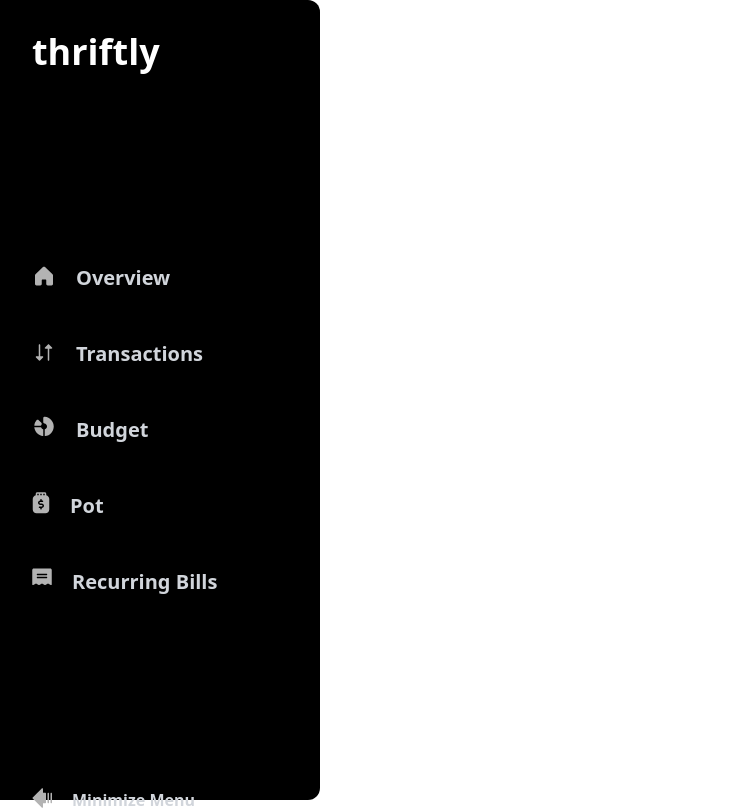
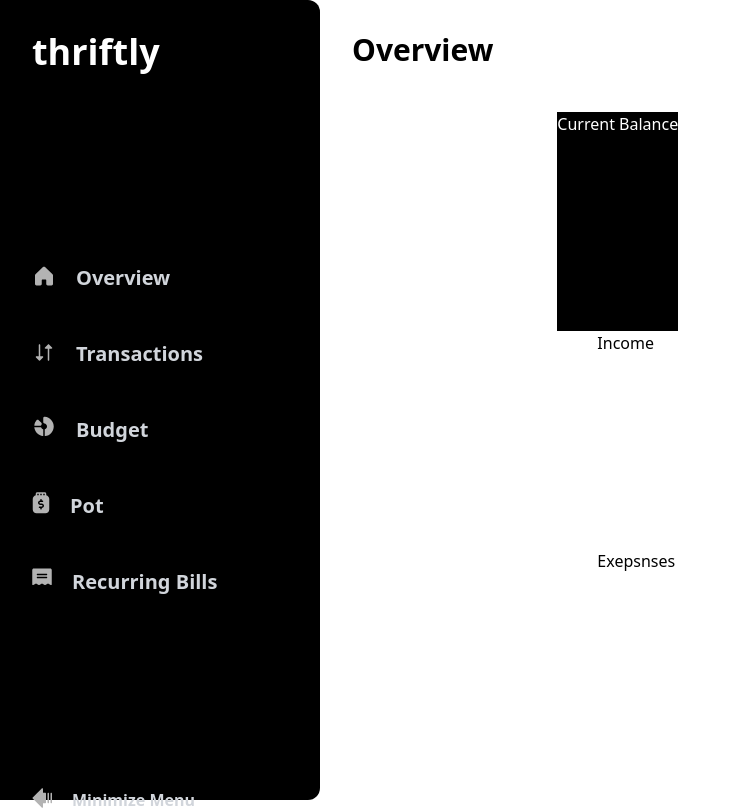
Before and after one commit to devwande/thriftly, a React (Vite) app: page /overview in a window 1280 px wide. Shown: the whole page, without its empty margins (0-741 px from the left). Built offline with nearby package versions, Linux system fonts and the light colour scheme.

Commit message:
worked on sidebar

```diff
--- a/src/components/auth/Register.tsx
+++ b/src/components/auth/Register.tsx
@@ -9,11 +9,11 @@ const Register = () => {
     const [showPassword, setShowPassword] = useState(false);
 
     const handleRegister = (e: React.FormEvent) => {
-      e.preventDefault();
-      console.log('Name:', name);
-      console.log('Email:', email);
-      console.log('CreatePassword:', createPassword);
-    };
+        e.preventDefault();
+        console.log('Name:', name);
+        console.log('Email:', email);
+        console.log('Password:', createPassword);
+      };
 
       const togglePasswordVisibility = () => {
           setShowPassword(!showPassword);
@@ -51,7 +51,7 @@ const Register = () => {
                         <label className='text-gray-500' htmlFor="createPassword">Password</label>
                         <input className='border border-black rounded-md opacity-100 p-3 outline-black' type={showPassword ? "text" : "password"} id="password" value={createPassword} onChange={(e) => setCreatePassword(e.target.value)} required />
                         <div className='absolute inset-y-0 right-0 pr-3 flex items-center cursor-pointer' onClick={togglePasswordVisibility}>
-                        {showPassword ? <img src={'src/assets/icons/eye-slash.svg'} className='h-5 w-5 text-gray-500' alt="eye-slash" /> : <img src={'src/assets/icons/eye.svg'} className='h-5 w-5 text-gray-500' alt="eye" />}
+                        {showPassword ? <img src={'src/assets/icons/Eye-slash.svg'} className='h-5 w-5 text-gray-500' alt="eye-slash" /> : <img src={'src/assets/icons/Eye.svg'} className='h-5 w-5 text-gray-500' alt="eye" />}
                         </div>
                         <p className='text-gray-500 flex justify-end'>Passwords must be at least 8 characters</p>
                     </div>
--- a/src/pages/Overview.tsx
+++ b/src/pages/Overview.tsx
@@ -1,12 +1,17 @@
-import Sidebar from "../components/Sidebar"
+import Sidebar from "../components/Sidebar";
 
 const Overview = () => {
   return (
-    <div>
-        <Sidebar />
+    <div className="flex flex-row relative">
+      <Sidebar />
+      <p className="font-bold p-8 text-3xl">Overview</p>
+      <div className="grid grid-rows-3 pt-20 space-x-10 m-8">
+        <div className="bg-black text-white">Current Balance</div>
+        <div>Income</div>
+        <div>Exepsnses</div>
+      </div>
+    </div>
+  );
+};
 
-    </div>
-  )
-}
-
-export default Overview
+export default Overview;
```
Also changed, not shown: package.json (+10 -0 lines), 1 other file (tests, documents, lock files or other folders).
